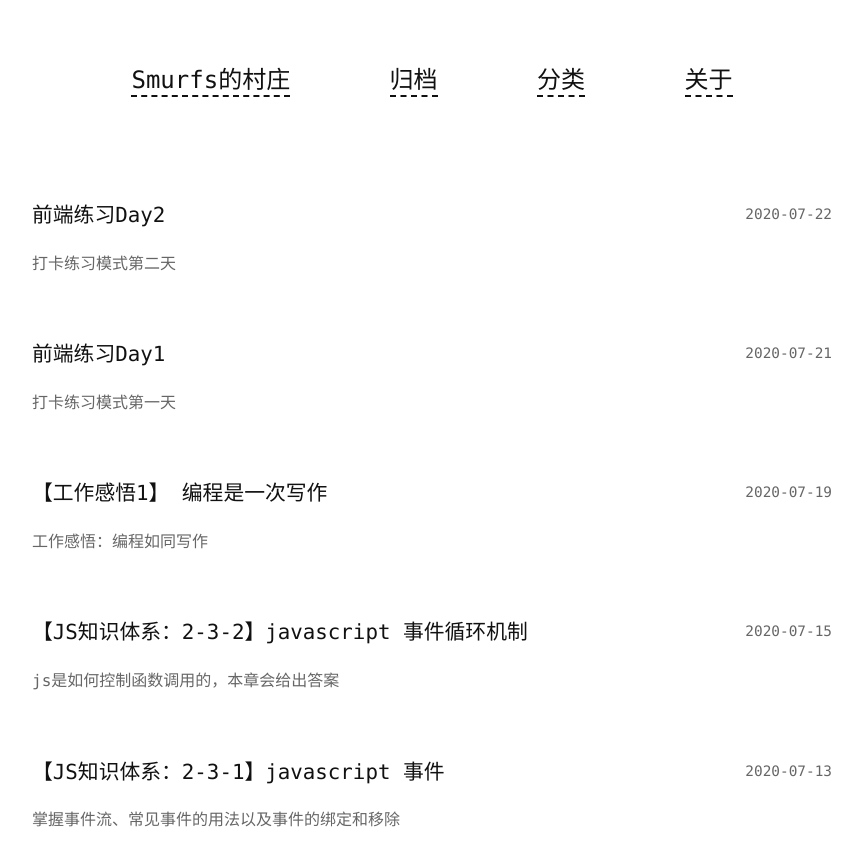
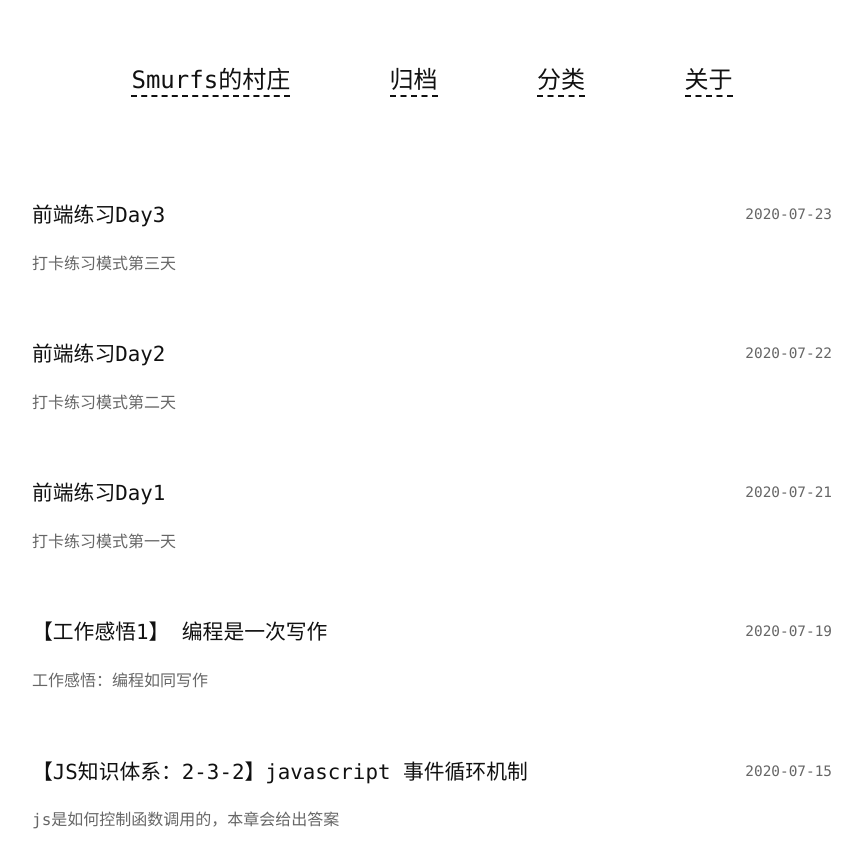
Before and after one commit to dengqiqi/dengqiqi.github.io, a Jekyll site: the page built from articles.md, in a window 1280 px wide and 900 px high. Shown: the top 868 px of the window, without its empty margins (208-1070 px from the left). Built offline with Jekyll 4.4.1, drawn with Linux system fonts in a browser that asks for light colours; comment, search, counter and statistics services are not loaded; some of the changed lines change nothing that is shown.

Commit message:
每日练习

````diff
--- a/_posts/2020-07-21-js-practise.md
+++ b/_posts/2020-07-21-js-practise.md
@@ -2,7 +2,7 @@
 title: 前端练习Day1
 date:  2020-07-21 19:47:16 +0800
 category: Practise
-tags: ["js练习"]
+tags: ["前端练习"]
 excerpt: 打卡练习模式第一天
 ---
 
--- a/_posts/2020-07-22-js-practise.md
+++ b/_posts/2020-07-22-js-practise.md
@@ -2,7 +2,7 @@
 title: 前端练习Day2
 date:  2020-07-22 19:10:23 +0800
 category: Practise
-tags: ["js练习"]
+tags: ["前端练习"]
 excerpt: 打卡练习模式第二天
 ---
 
--- /dev/null
+++ b/_posts/2020-07-23-js-practise.md
@@ -0,0 +1,85 @@
+---
+title: 前端练习Day3
+date:  2020-07-23 18:56:59 +0800
+category: Practise
+tags: ["前端练习"]
+excerpt: 打卡练习模式第三天
+---
+
+1. **写一个判断数据类型的方法**
+
+   我的答案：
+
+   ```js
+   function classOf(data) {
+     return {}.toString.call(data).slice(8, -1);
+   }
+   ```
+
+2. **写一个数组去重的方法（支持多维数组）**
+
+   考点：数组降维、一维数组去重
+
+   我的答案：
+
+   ```js
+   // 数组降维
+   function easyArray(arr) {
+     var temp = [];
+     loopHandle(arr);
+     function loopHandle(arr) { // 这里利用了闭包特性
+       arr.map(function(item){
+         if (classOf(item) !== 'Array') {
+           temp.push(item);
+         } else {
+           loopHandle(item)
+         }
+       });
+     }
+     return temp
+   }
+   // 数组去重
+   function filterArray(arr) {
+     if (classOf(arr) !== 'Array') {
+       return arr;
+     }
+     var temp = [];
+     easyArray(arr).map(function(item) {
+       if (temp.indexOf(item) === -1) {
+         temp.push(item);
+       }
+     })
+     return temp;
+   }
+   var testArray = [2,5, [6, [5,6,7, [1,2,8]]], 1,2,3, [1,1,2,[3,4, [10], 11, [10, 12]]]];
+   var result = filterArray(testArray);
+   log(result);
+   ```
+
+3. **你对new操作符的理解是什么？手动实现一个new方法**
+
+   本题考点：new的底层动作、原型和原型链
+
+   我的答案：
+
+   ```js
+   // newNew(constructor)() 模拟 new Constructor();
+   function newNew (constructor) {
+     return function() {
+       var instance = {}; // 先创建一个空对象
+       instance.__proto__ = constructor.prototype; // 原型属性指向构造函数的原型
+       constructor.apply(instance, arguments); // 调用构造函数并确定this指向
+       return instance; // 返回实例对象
+     }
+   }
+
+   Demo.prototype.sayHi = function() {log('hi')}
+   function Demo(name) {
+     this.name = name;
+     this.age = 15;
+   }
+
+   var demo1 = newNew(Demo)('demo1');
+   var demo2 = new Demo('demo2')
+   log(demo1, demo2)
+   ```
````
